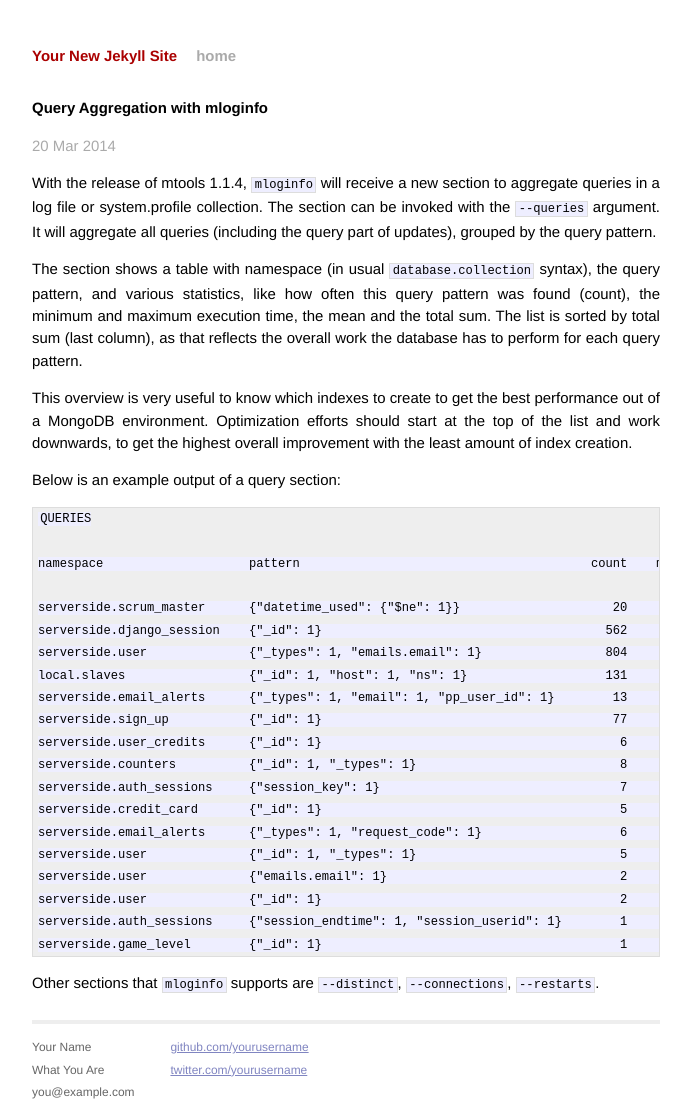
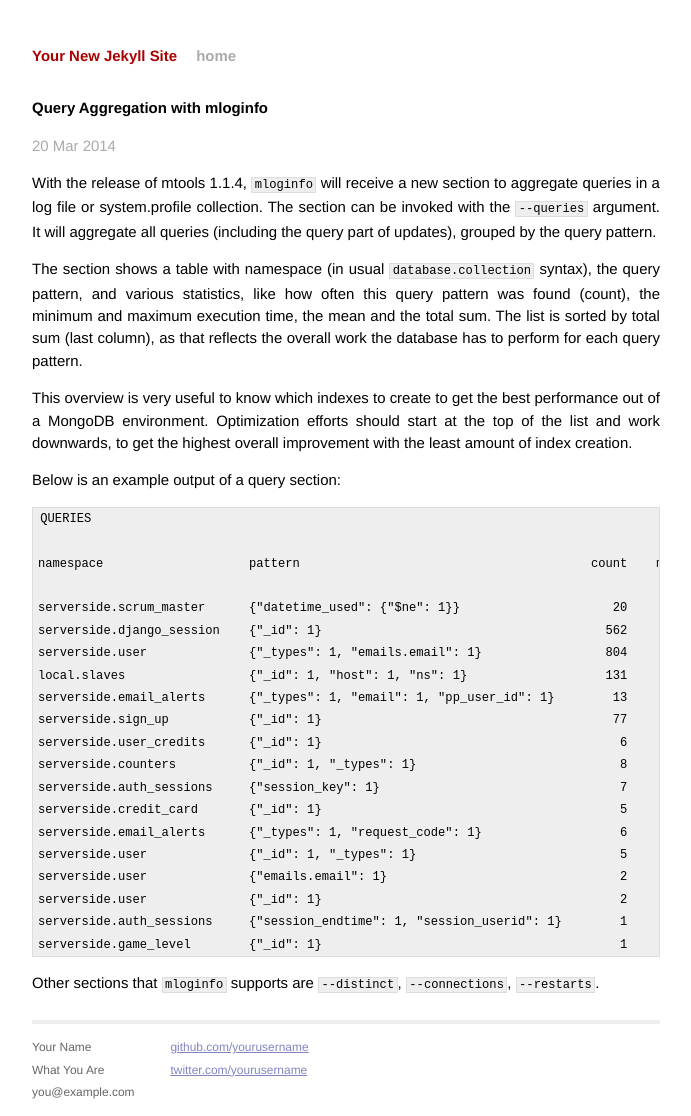
Before and after one commit to rueckstiess/rueckstiess.github.io, a Jekyll site: the page built from _posts/2014-03-10-mloginfo-queries.markdown, in a window 1280 px wide. Shown: the whole page, without its empty margins (294-985 px from the left). Built offline with Jekyll 4.4.1, drawn with Linux system fonts in a browser that asks for light colours; Markdown is read by kramdown in place of the engine named in the settings.

Commit message:
no purple code.

```diff
--- a/css/main.css
+++ b/css/main.css
@@ -141,7 +141,7 @@ a:visited { color: #a0a; }
 
 .post code {
   border: 1px solid #ddd;
-  background-color: #eef;
+  background-color: #eee;
   padding: 0 .2em;
 }
 
```
